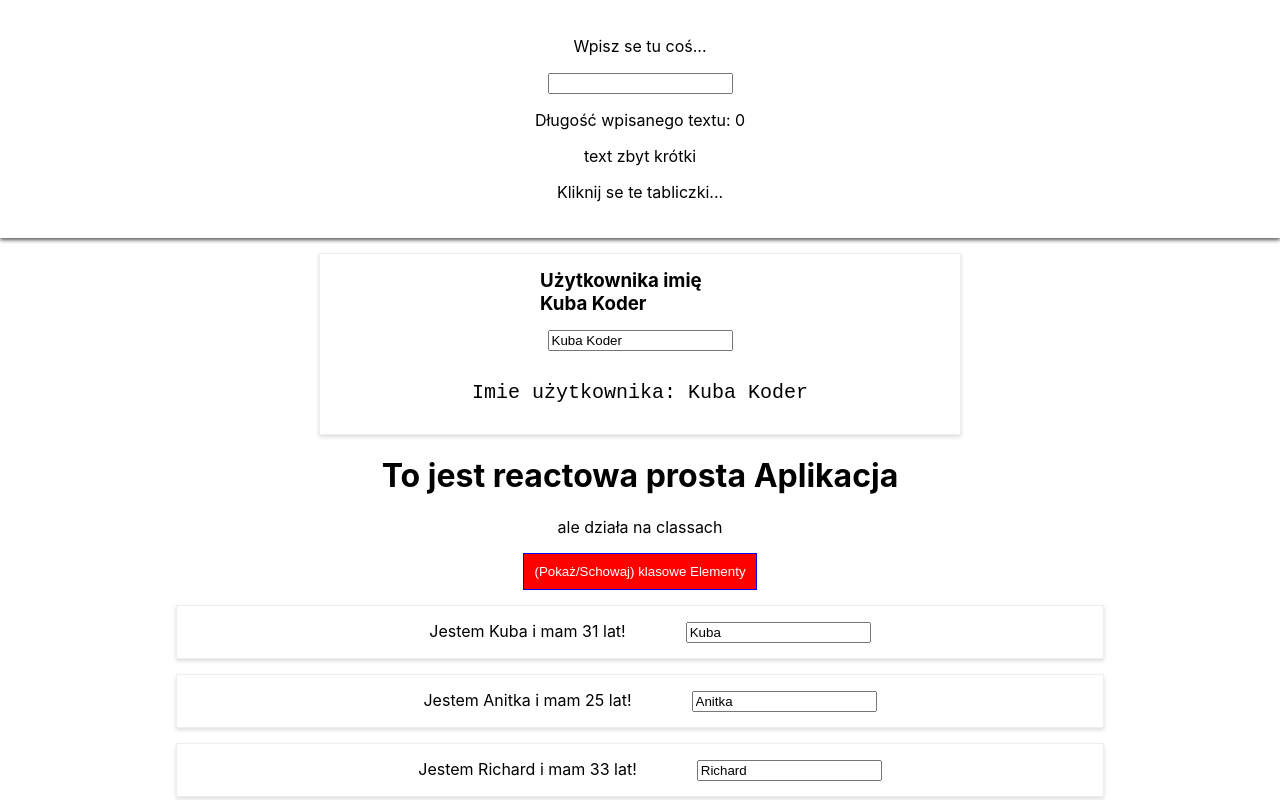
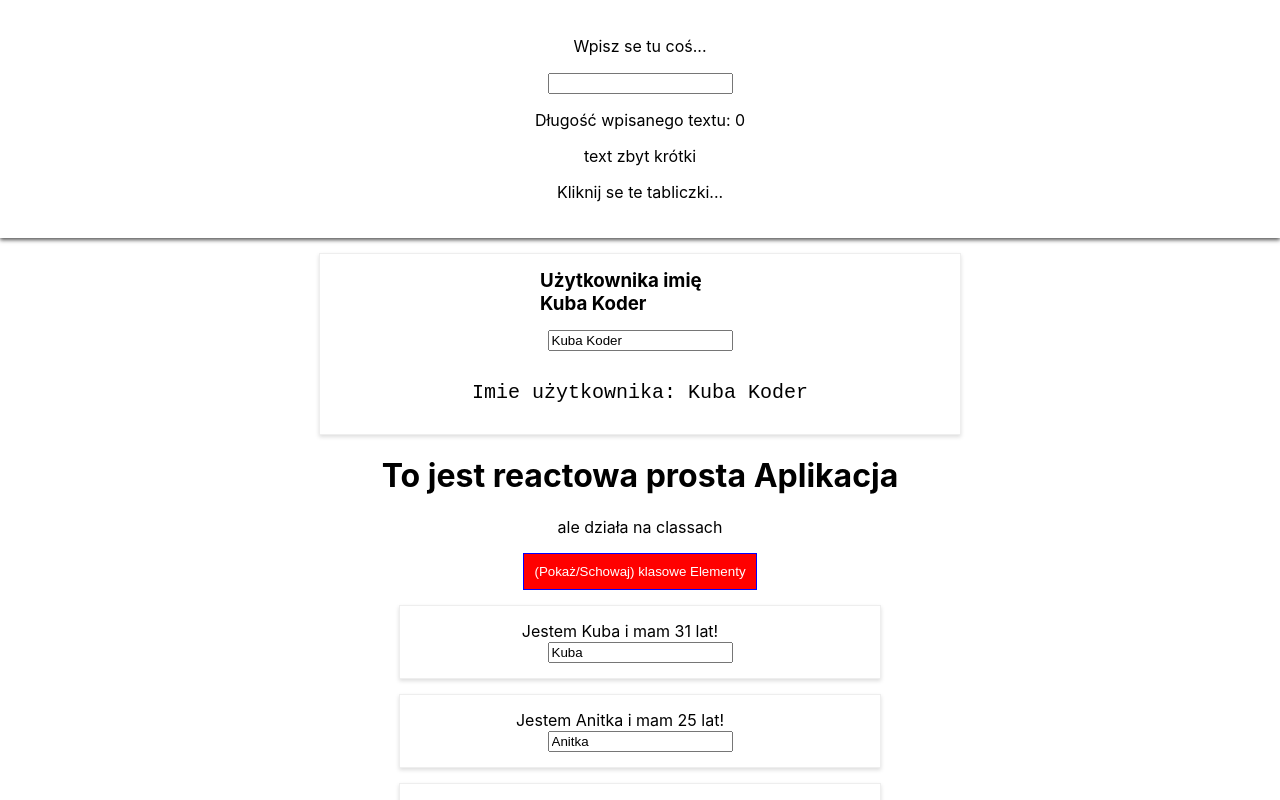
Before and after one commit to SerafinPL/react-persons, a React (Create React App) app: page / in a window 1280 px wide. Both pictures are taken after a click on the button "(Pokaż/Schowaj) klasowe Elementy". Shown: the top 800 px of the page. Built offline with nearby package versions, Linux system fonts and the light colour scheme.

Commit message:
stylowanie za pomocą RAdium

```diff
--- a/package.json
+++ b/package.json
@@ -6,6 +6,7 @@
     "@testing-library/jest-dom": "^5.11.9",
     "@testing-library/react": "^11.2.3",
     "@testing-library/user-event": "^12.6.2",
+    "radium": "^0.26.1",
     "react": "^17.0.1",
     "react-dom": "^17.0.1",
     "react-scripts": "4.0.1",
--- a/src/App.js
+++ b/src/App.js
@@ -2,6 +2,9 @@ import React, {Component} from 'react';
 import Person from './Person/Person';
 
 import './App.css';
+
+import Radium, {StyleRoot} from 'radium'; // pakiet do stylowania : sudo selectorów i media Queries
+// działa na klasowych i funkcyjnych komponentach
 
 class App extends Component {
 
@@ -69,7 +72,12 @@ class App extends Component {
       font: 'monospace',
       border: '1px solid blue',
       padding: '10px',
-      cursor: 'pointer'
+      cursor: 'pointer',
+      //Funkcje dodane za pomocą Radium                 //RADIUM
+      ':hover' : {
+        backgroundColor: 'lightgreen',
+        color: 'black'
+      }
     }
 
     let widok = null;
@@ -93,6 +101,11 @@ class App extends Component {
         </div>
       );
       buttonStyle.backgroundColor = 'red'; // dynamicznie style
+      //Funkcje dodane za pomocą Radium                          //RADIUM
+      buttonStyle[':hover'] = {
+        backgroundColor: 'salmon',
+        color: 'black'
+      }
     }
 
     let klasyParagrafu = [];//['colorRed', 'bold'].join(' '); // wynik "colorRed bold" jako string
@@ -106,7 +119,8 @@ class App extends Component {
     /*klasyParagrafu = klasyParagrafu.join(' '); <-tak działa na stricMode*/
     klasyParagrafu.join(' ');
 
-    return (
+    return (// wymagane <StyleRoot> aby działały media-queries
+      <StyleRoot>
       <div className="App">
         <h1> To jest reactowa prosta Aplikacja</h1>
         <p className={klasyParagrafu} >ale działa na classach</p>
@@ -118,8 +132,9 @@ class App extends Component {
 
 
       </div>
+      </StyleRoot>
     );
   }
 }
 
-export default App;
+export default Radium(App); // pakiet wyższego rzędu nakładany na mój komponent
--- a/src/AppFunction.js
+++ b/src/AppFunction.js
@@ -2,6 +2,8 @@ import React, { useState } from 'react';
 import Person from './Person/Person';
 
 import './App.css';
+
+import Radium, {StyleRoot} from 'radium';
 
 const AppFunction = props => {
 
@@ -55,6 +57,7 @@ const AppFunction = props => {
 
 
     return (
+    	<StyleRoot>
       <div className="App">
         <h1> To jest reactowa prosta Aplikacja</h1>
         <p>ale działa na Funcjach</p>
@@ -83,6 +86,7 @@ const AppFunction = props => {
 		    : null // jak false
 		}
       </div>
+      </StyleRoot>
     );
 
 }
--- a/src/Person/Person.js
+++ b/src/Person/Person.js
@@ -2,9 +2,21 @@ import React from 'react';
 
 import './Person.css';
 
+import Radium from 'radium';
+
 const Person = (props) => {
+
+
+	// Media-queries za pomocą RADIUM
+	// Trzeba dodać StyleRoot opakowywując całą aplikacje
+	const stylePersonRadium = {
+		'@media (min-width: 500px)':{
+			width: '450px'
+		}
+	};
+
 	return(
-		<div className="persons">
+		<div className="persons" style={stylePersonRadium}>
 			<p onClick={props.funkcja}>Jestem {props.name} i mam {props.age} lat!</p>
 			<p>{props.children}</p>
 			<input type="text" onChange={props.zmiana} value={props.name}/>
@@ -12,4 +24,4 @@ const Person = (props) => {
 	)
 }
 
-export default Person;
+export default Radium(Person);
```
Also changed, not shown: 1 other file (tests, documents, lock files or other folders).
